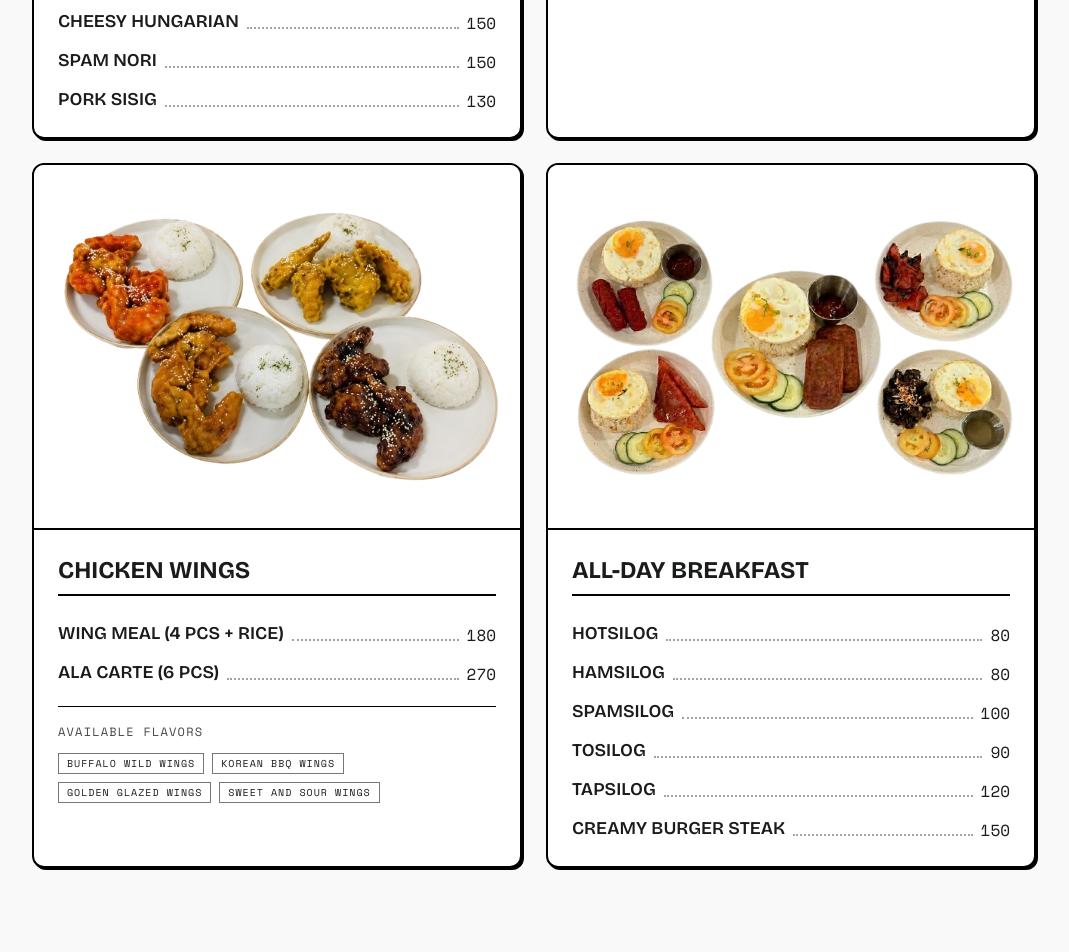
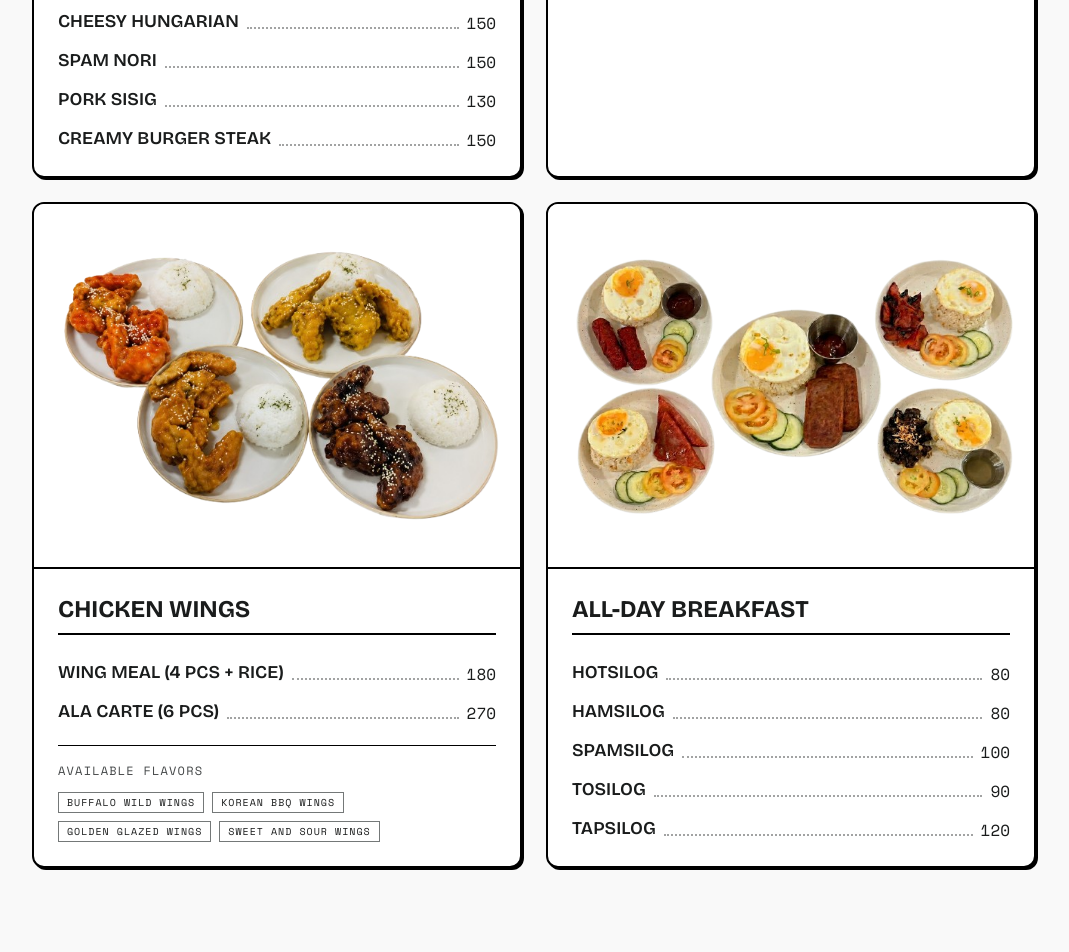
Before and after one commit to JericNisperos/tbc-website, a Next.js app: page / in a window 1280 px wide. Shown: the part 4200-5152 px from the top of the page, without its empty margins (106-1175 px from the left). Built offline with nearby package versions, Linux system fonts and the light colour scheme.

Commit message:
moved creamy burger steak

```diff
--- a/app/page.js
+++ b/app/page.js
@@ -218,6 +218,7 @@ export default function Home() {
               <Item name="Cheesy Hungarian" price="150" />
               <Item name="Spam Nori" price="150" />
               <Item name="Pork Sisig" price="130" />
+              <Item name="Creamy Burger Steak" price="150" />
             </div>
           </Card>
 
@@ -306,7 +307,6 @@ const ALL_DAY_BREAKFAST = [
   ["Spamsilog", "100"],
   ["Tosilog", "90"],
   ["Tapsilog", "120"],
-  ["Creamy Burger Steak", "150"],
 ];
 
 const APPETIZER_REST = [
```
